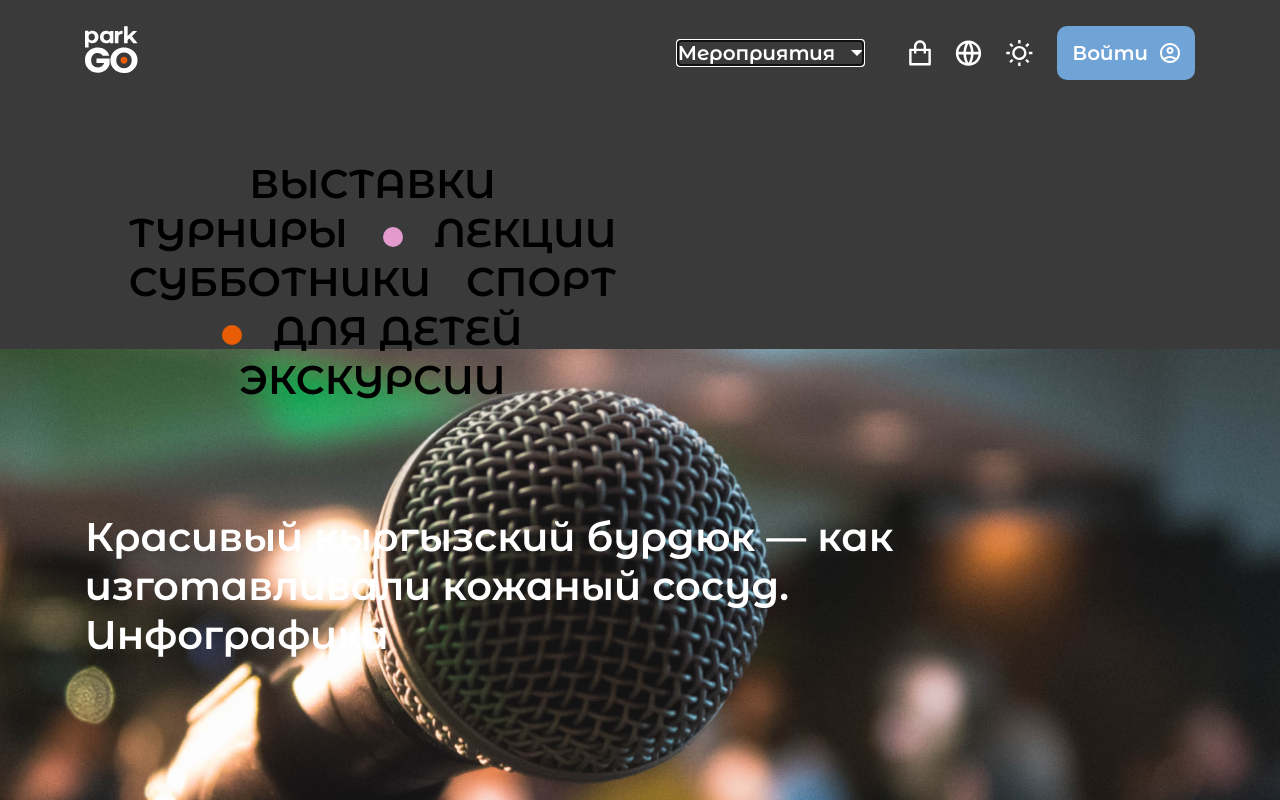
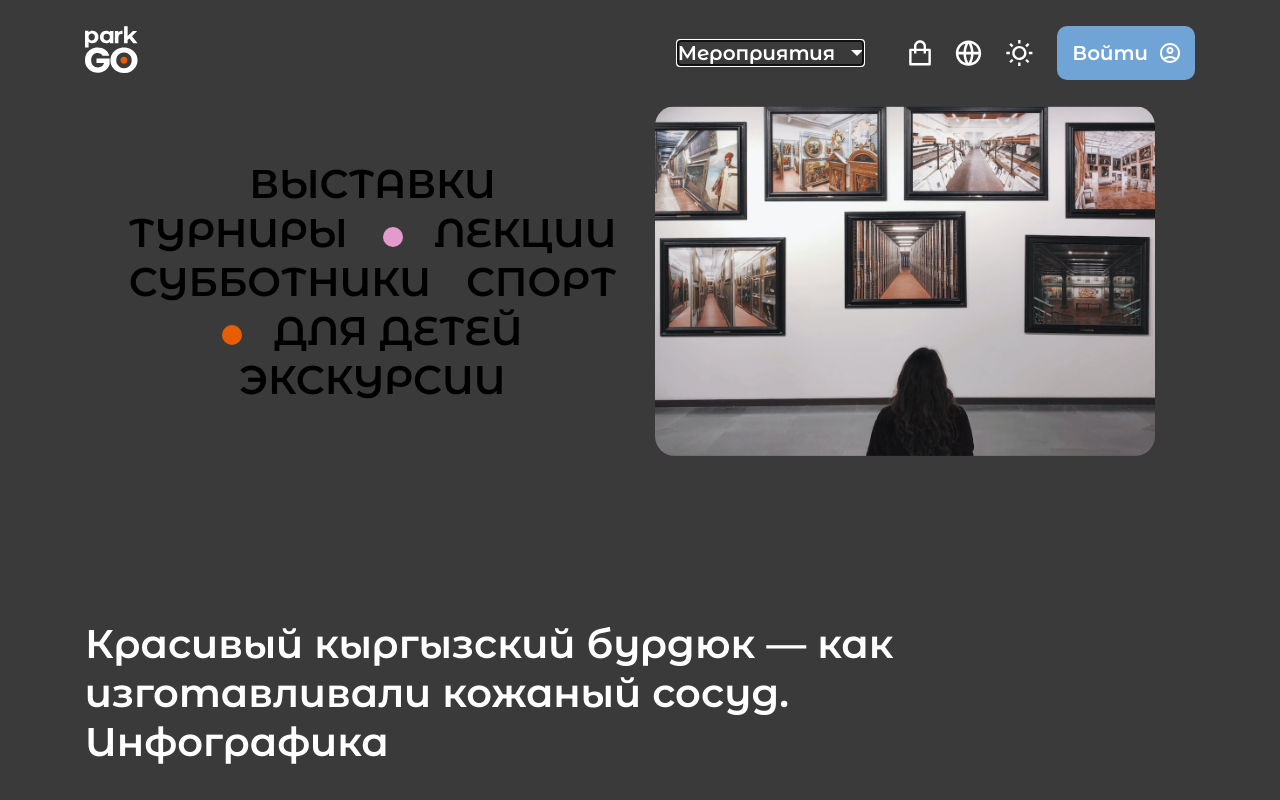
Before and after one commit to Rumzilla/goPark, a React (Create React App) app: page /news in a window 1280 px wide. Both pictures are taken after a click on the button "Мероприятия". Shown: the top 800 px of the page. Built offline with nearby package versions, Linux system fonts and the light colour scheme.

Commit message:
Save changes

```diff
--- a/src/components/nav-menu-list/nav-menu-list.css
+++ b/src/components/nav-menu-list/nav-menu-list.css
@@ -84,8 +84,8 @@
 
 .gallery {
     background: url("../../shared/img/galery.png") center center/cover no-repeat;
-    width: 600px;
-    height:430px ;
+    width: 500px;
+    height: 350px;
     border-radius: 20px;
 }
 
--- a/src/components/nav-menu-list/nav-menu.jsx
+++ b/src/components/nav-menu-list/nav-menu.jsx
@@ -4,7 +4,7 @@ import './nav-menu-list.css'
 
 const Nav_menu_list = () => {
 
-    const [openGallery, setOpenGallery] = useState(false)
+    const [openGallery, setOpenGallery] = useState(true)
     const [openTournament, setOpenTournament] = useState(false)
     const [openLessons, setOpenLessons] = useState(false)
     const [openCleaning, setOpenCleaning] = useState(false)
--- a/src/pages/AboutPage/style.css
+++ b/src/pages/AboutPage/style.css
@@ -1,9 +1,11 @@
 .head-section {
-    background: url("../../shared/img/Background-of-about-page.jpg") center center/cover no-repeat;
+    /*background: url("../../shared/img/Background-of-about-page.jpg") center center/cover no-repeat;*/
     height: 600px;
-    margin-top: -107px;
+    /*margin-top: -107px;*/
 
 }
+
+
 
 .about-us-text {
     font-family: Montserrat Alternates;
--- a/src/pages/NewsPage/NewsPage.css
+++ b/src/pages/NewsPage/NewsPage.css
@@ -1,6 +1,6 @@
 .news-bg {
-    margin-top: -107px;
-    background: url(../../shared/img/News-bg.png)center center/cover no-repeat;
+    /*margin-top: -107px;*/
+    /*background: url(../../shared/img/News-bg.png)center center/cover no-repeat;*/
     width: 100%;
 }
 
```
